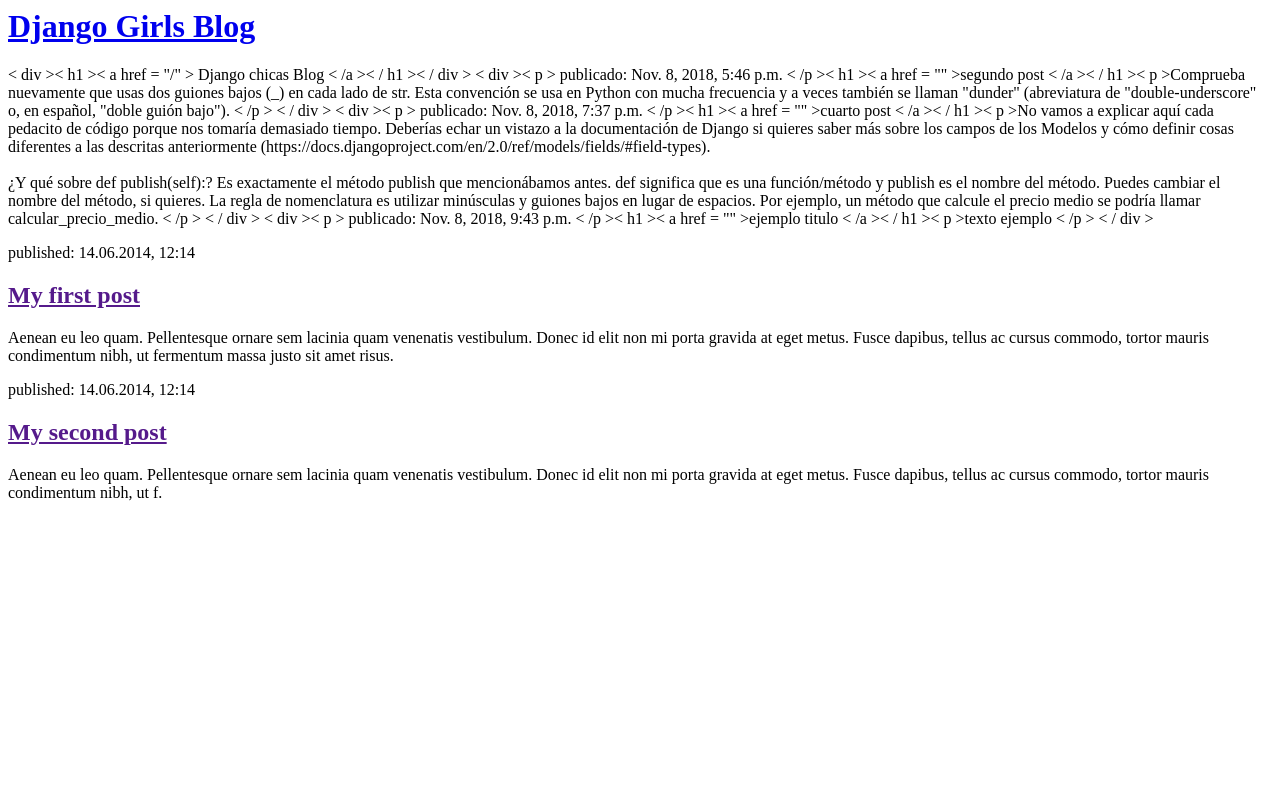
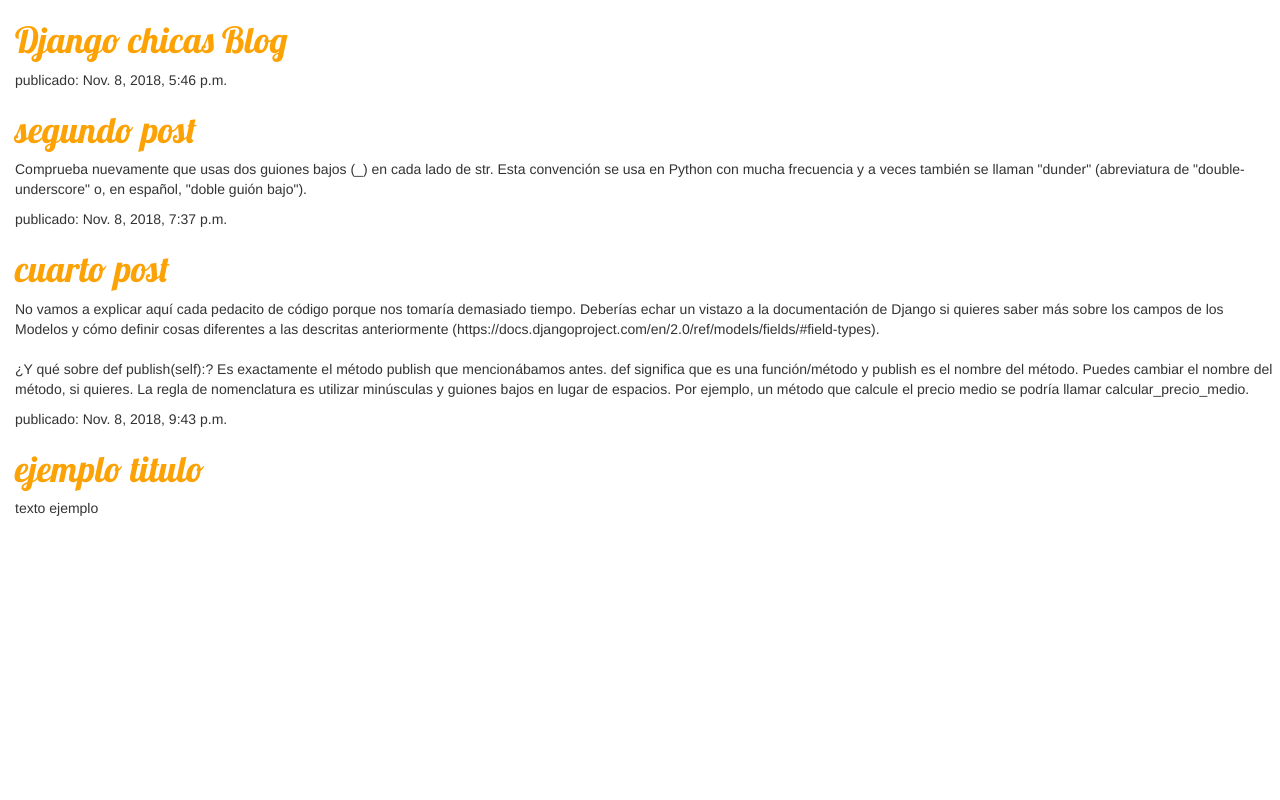
Before and after one commit to javicb55/my-first-blog, a Django app: page / in a window 1280 px wide. Run offline with Django 3.2, Linux system fonts and the light colour scheme; data comes from the database, SQL or seed files in the repository; some libraries are stand-ins or nearby versions.

Commit message:
agregando estilos

```diff
--- /dev/null
+++ b/blog/static/css/blog.css
@@ -0,0 +1,8 @@
+h1 a {
+    color: #FCA205;
+    font-family: 'Lobster';
+}
+
+body {
+    padding-left: 15px;
+}
--- a/blog/templates/blog/post_list.html
+++ b/blog/templates/blog/post_list.html
@@ -1,25 +1,29 @@
+{% load static %}
 <html>
+
     <head>
         <title>Django Girls blog</title>
+        <link href="//fonts.googleapis.com/css?family=Lobster&subset=latin,latin-ext" rel="stylesheet" type="text/css">
+        <link rel="stylesheet" href="//maxcdn.bootstrapcdn.com/bootstrap/3.2.0/css/bootstrap.min.css">
+        <link rel="stylesheet" href="//maxcdn.bootstrapcdn.com/bootstrap/3.2.0/css/bootstrap-theme.min.css">
+        <link rel="stylesheet" href="{% static 'css/blog.css' %}">
     </head>
     <body>
 
         <div>
-            <h1><a href="/">Django Girls Blog</a></h1>
+            <h1>
+            <a href = "/" > Django chicas Blog </a>
+            </h1>
         </div>
 
-		< div >< h1 >< a href = "/" > Django chicas Blog < /a >< / h1 >< / div >{% for post in posts %} < div >< p > publicado: {{ post.published_date }} < /p >< h1 >< a href = "" >{{ post.titulo }} < /a >< / h1 >< p >{{ post.texto|linebreaksbr }} < /p >
-		< / div >{% endfor %}
+        {% for post in posts %}
         <div>
-        	<p>published: 14.06.2014, 12:14</p>
-            <h2><a href="">My first post</a></h2>
-            <p>Aenean eu leo quam. Pellentesque ornare sem lacinia quam venenatis vestibulum. Donec id elit non mi porta gravida at eget metus. Fusce dapibus, tellus ac cursus commodo, tortor mauris condimentum nibh, ut fermentum massa justo sit amet risus.</p>
+            <p> publicado: {{ post.published_date }} </p>
+            <h1><a href = "" >{{ post.titulo }} </a></h1>
+            <p>{{ post.texto|linebreaksbr }} </p>
         </div>
+        {% endfor %}
 
-        <div>
-            <p>published: 14.06.2014, 12:14</p>
-            <h2><a href="">My second post</a></h2>
-            <p>Aenean eu leo quam. Pellentesque ornare sem lacinia quam venenatis vestibulum. Donec id elit non mi porta gravida at eget metus. Fusce dapibus, tellus ac cursus commodo, tortor mauris condimentum nibh, ut f.</p>
-        </div>
+
     </body>
 </html>
```
